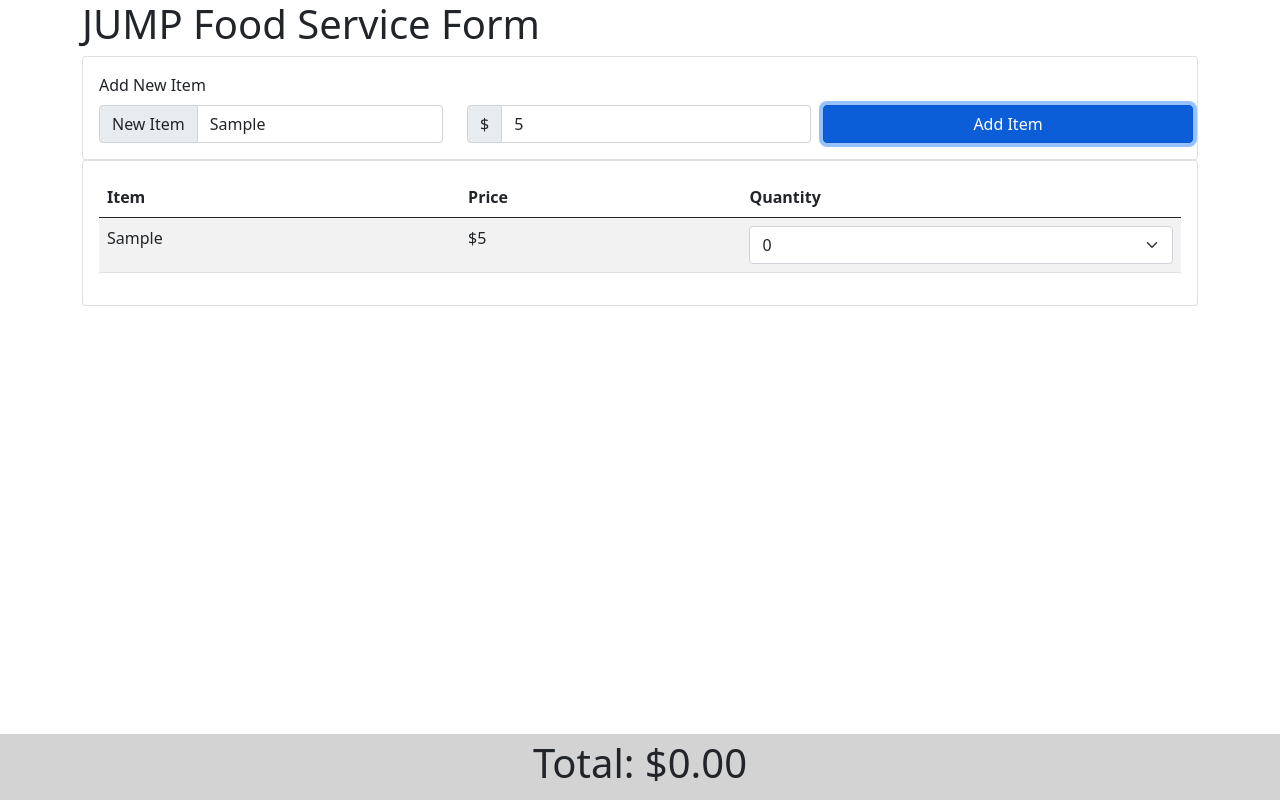
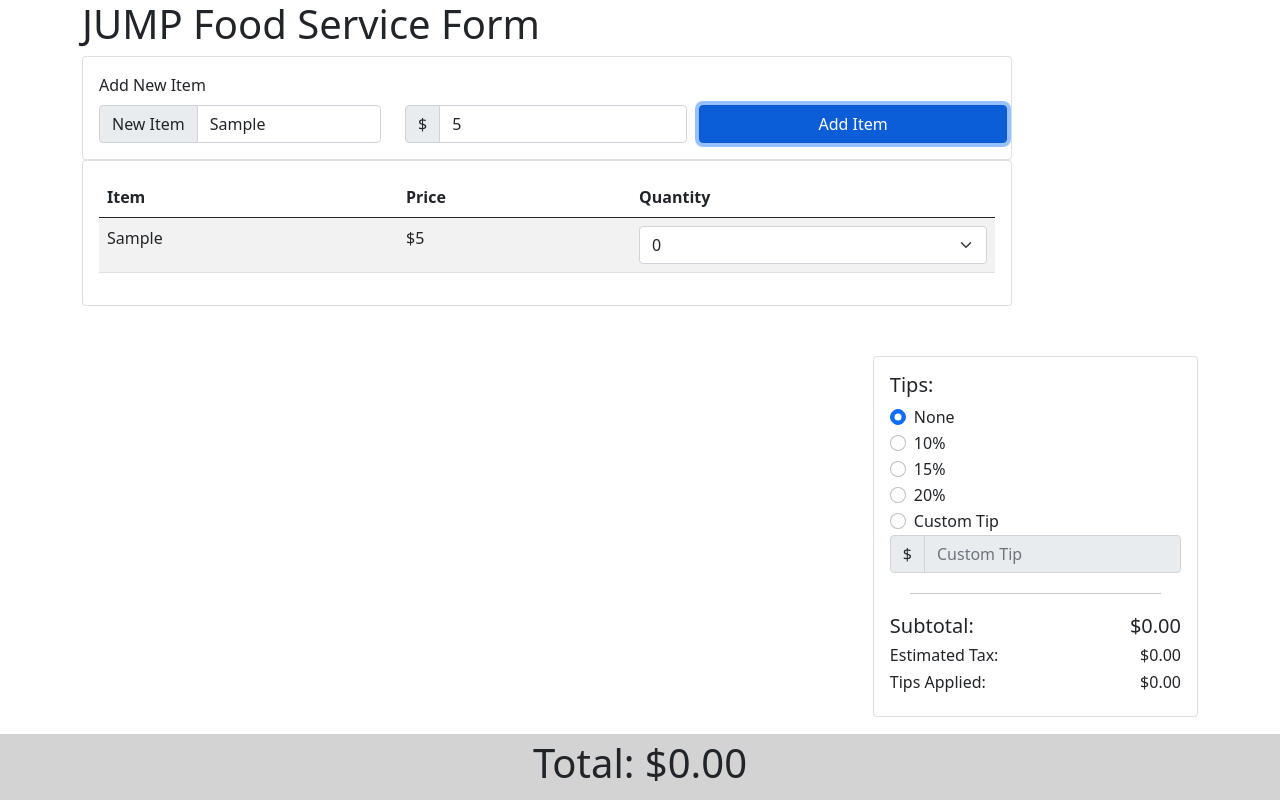
Before and after one commit to devnwang/Jump-Food-Service-Form, a plain HTML site: page index.html in a window 1280 px wide. Both pictures are taken after typing "Sample", "5" into the empty fields and a click on the button "Add Item". Drawn offline with nearby package versions, Linux system fonts and the light colour scheme.

Commit message:
add aside for the tips option and show subtotal, tax, and tips

```diff
--- a/index.html
+++ b/index.html
@@ -19,7 +19,7 @@
             <h1>JUMP Food Service Form</h1>
         </header>
 
-        <main>
+        <main style="float: left;">
             <!-- list of items -->
             <div class="card md-3">
                 <div class="card-body row" id="item-form">
@@ -58,9 +58,48 @@
             </div>
         </main>
 
+        <aside style="float: right;">
+            <div class="card">
+                <div class="card-body">
+                    <h5>Tips:</h5>
+                    <div class="form-check">
+                        <input class="form-check-input" type="radio" name="tip" value="0" id="tip-none" checked />
+                        <label class="form-check-label" for="tip-none">None</label>
+                    </div>
+                    <div class="form-check">
+                        <input class="form-check-input" type="radio" name="tip" value="10" id="tip-10"  />
+                        <label class="form-check-label" for="tip-10">10%</label>
+                    </div>
+                    <div class="form-check">
+                        <input class="form-check-input" type="radio" name="tip" value="15" id="tip-15" />
+                        <label class="form-check-label" for="tip-15">15%</label>
+                    </div>
+                    <div class="form-check">
+                        <input class="form-check-input" type="radio" name="tip" value="20" id="tip-20" />
+                        <label class="form-check-label" for="tip-20">20%</label>
+                    </div>
+                    <div class="form-check">
+                        <input class="form-check-input" type="radio" name="tip" value="custom" id="tip-custom" />
+                        <label class="form-check-label" for="tip-custom">Custom Tip</label>
+                    </div>
+                    <div class="input-group col md-3">
+                        <span class="input-group-text">$</span>
+                        <input type="number" class="form-control" id="itemPrice" placeholder="Custom Tip" disabled />
+                    </div>
+
+                    <hr style="margin: 20px;" />
+
+                    <h5>Subtotal: <span id="subtotal" style="float:right;">$0.00</span></h5>
+                    <h6>Estimated Tax: <span id="tax" style="float:right;">$0.00</span></h6>
+                    <h6>Tips Applied: <span id="tip-applied" style="float:right;">$0.00</span></h6>
+
+                </div>
+            </div>
+        </aside>
+
         <!-- cart total -->
         <footer class="footer">
-            <h1>Total: $0.00</h1>
+            <h1>Total: <span id="total">$0.00</span></h1>
         </footer>
 
     </div>
--- a/index.js
+++ b/index.js
@@ -1,5 +1,48 @@
-let total = 0;
+let subtotal = 0;
+let tax = 0;
+let tips = 0;
+let cartTotal = 0;
 let rowCount = 0;
+let itemList = [];
+
+const formatPrice = (price) => {
+    return (price).toLocaleString(undefined, { minimumFractionDigits : 2 });
+}
+
+const updatePriceDisplay = (id, price) => {
+    document.getElementById(id).innerHTML = "$" + formatPrice(price);
+}
+
+const updateItemQty = (event) => {
+    console.log(event);
+
+    // retrieve the new quantity value
+    let newQty = event.target.value;
+    // grab the index of the item within the array
+    let selector = (event.target.id).split("_")[1] - 1;
+
+    let itemPrice = itemList[selector].price;
+
+    // remove item total price from the current subtotal
+    subtotal = subtotal - (itemList[selector].qty * itemPrice);
+
+    // update the item list information
+    itemList[selector].qty = newQty;
+
+    let totalItemPrice = itemList[selector].qty * itemPrice;
+
+    // update subtotal
+    subtotal = subtotal + totalItemPrice;
+    updatePriceDisplay("subtotal", subtotal);
+
+    // update estimated tax
+    tax = subtotal * 0.05;
+    updatePriceDisplay("tax", tax);
+
+    // update cart total
+    cartTotal = subtotal + tax + tips;
+    updatePriceDisplay("total", cartTotal);
+}
 
 // add new item to the table
 const addNewItem = (item, price) => {
@@ -7,7 +50,7 @@ const addNewItem = (item, price) => {
     // TODO: Don't add any duplicate items to the list
 
     // format the price
-    let dspPrice = (price).toLocaleString(undefined, { minimumFractionDigits : 2 });
+    let dspPrice = formatPrice(price);
 
     // markup for the new table row
     let tblMarkup =
@@ -17,8 +60,14 @@ const addNewItem = (item, price) => {
             "<td>" + quantitySelect(++rowCount) + "</td>" +
         "</tr>";
 
+    // append item to the item list
+    itemList.push({row: rowCount, price: dspPrice, qty: 0});
+
     // append row to the table
     document.getElementById("item-table-body").innerHTML += tblMarkup;
+
+    // add event listener to the item's quantity selector
+    document.getElementById("sel_" + rowCount).addEventListener('change', updateItemQty);
 }
 
 // add event listener to "Add Item" button
@@ -44,6 +93,7 @@ const quantitySelect = (row) => {
     return selMarkup;
 }
 
+// TODO: Option to add tip
+// Add listeners to radio button to update the cart total based on the selected amount of tip
+
 // TODO: Calculate the cart total
-
-// TODO: Option to add tip
```
